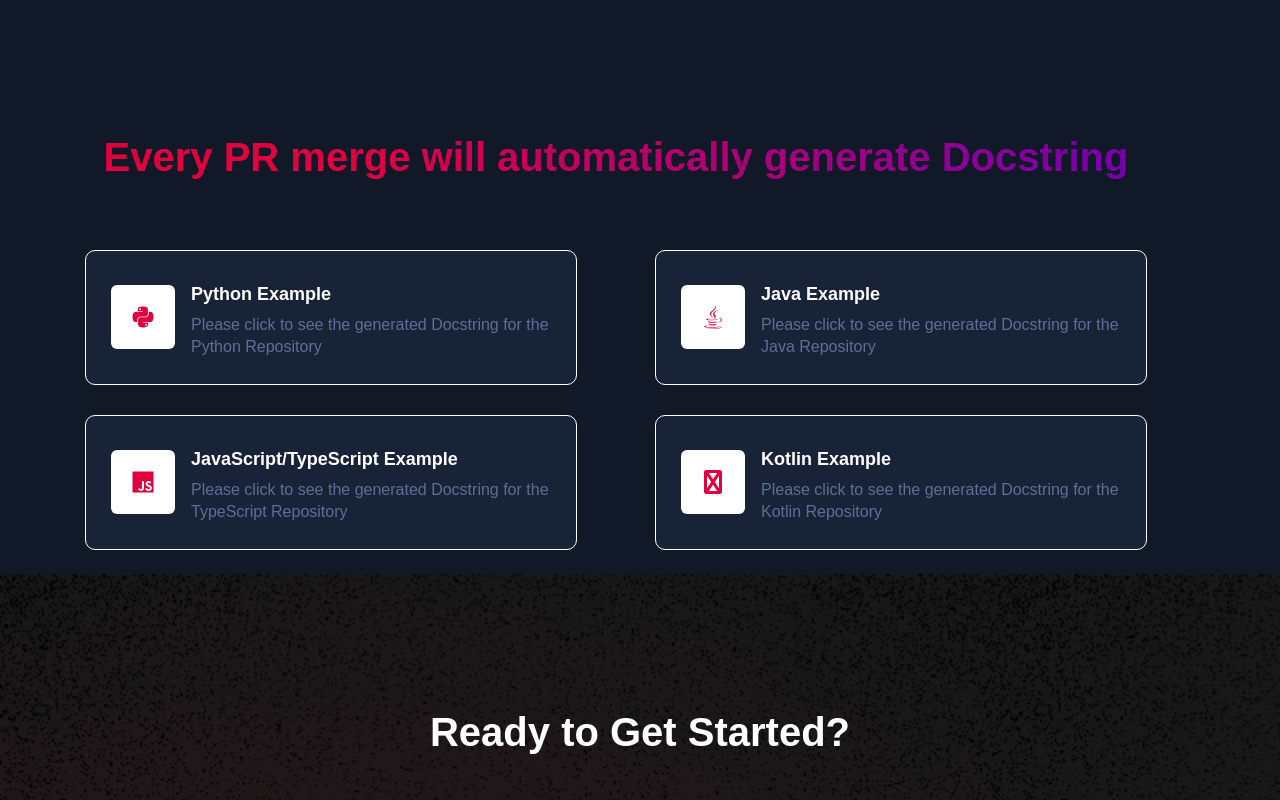
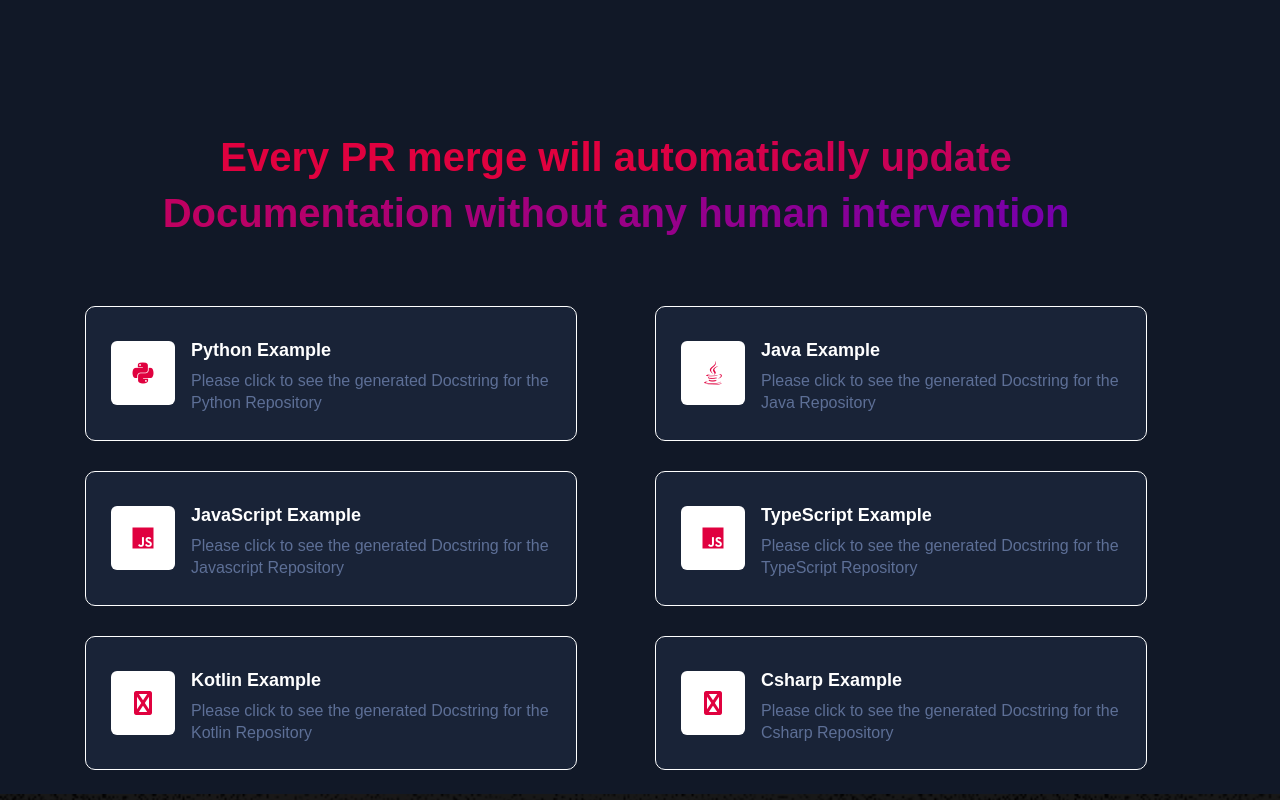
Before and after one commit to SingularityX-ai/penify-landing-page, a Next.js app: page / in a window 1280 px wide. Shown: the part 1800-2600 px from the top of the page. Built offline with nearby package versions, Linux system fonts and the light colour scheme.

Commit message:
chore: Update FAQ button text, image sizes, and API links in components

```diff
--- a/src/components/container/faq/FAQ.tsx
+++ b/src/components/container/faq/FAQ.tsx
@@ -94,7 +94,7 @@ const FAQ = forwardRef<HTMLDivElement>(function (_, ref) {
                       PyDoc is for Python only and can only generate Syntactic
                       Docstring while Penify generates human readable and
                       understandable docstring for languages like - Python,
-                      JavaScript, Typescript, Java, and Kotlin.
+                      JavaScript, Typescript, Java, Csharp and Kotlin.
                     </p>
                   </div>
                 </div>
--- a/src/components/container/overview/overviewMid.tsx
+++ b/src/components/container/overview/overviewMid.tsx
@@ -15,15 +15,27 @@ const overviewData = [
     icon: "fa-java",
   },
   {
-    title: "JavaScript/TypeScript",
+    title: "JavaScript",
+    example: "Javascript",
+    link: "https://github.com/Snorkell-ai/drawdb/pull/1/files",
+    icon: "fa-js",
+  },
+  {
+    title: "TypeScript",
     example: "TypeScript",
-    link: "https://github.com/sunilagwl5/Bus_Reservation_System/commit/95f650f89a046a0fb4bb08e962406bdf4226842d",
+    link: "https://github.com/Snorkell-ai/pokerogue/pull/1/files",
     icon: "fa-js",
   },
   {
     title: "Kotlin",
     example: "Kotlin",
-    link: "https://github.com/SingularityX-ai/kparser/pull/14/files",
+    link: "https://github.com/Snorkell-ai/Shizuku/pull/1/files",
+    icon: "fa-code",
+  },
+  {
+    title: "Csharp",
+    example: "Csharp",
+    link: "https://github.com/Snorkell-ai/xeno-rat/pull/7/files",
     icon: "fa-code",
   },
 ];
@@ -38,7 +50,7 @@ const OverviewMid = forwardRef<HTMLDivElement>(function (_, ref) {
               <div className="section__header text-center">
                 <h2 className="h2">
                   <span className="grd" style={{ textTransform: "none" }}>
-                    Every PR merge will automatically generate Docstring
+                    Every PR merge will automatically update Documentation without any human intervention
                   </span>
                 </h2>
               </div>
```
